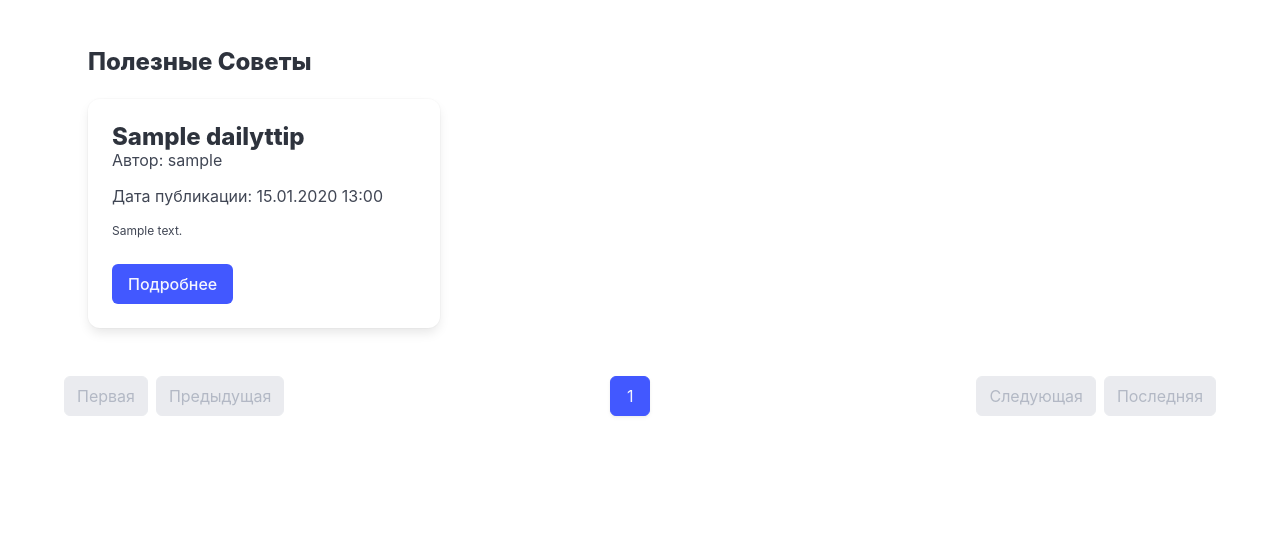
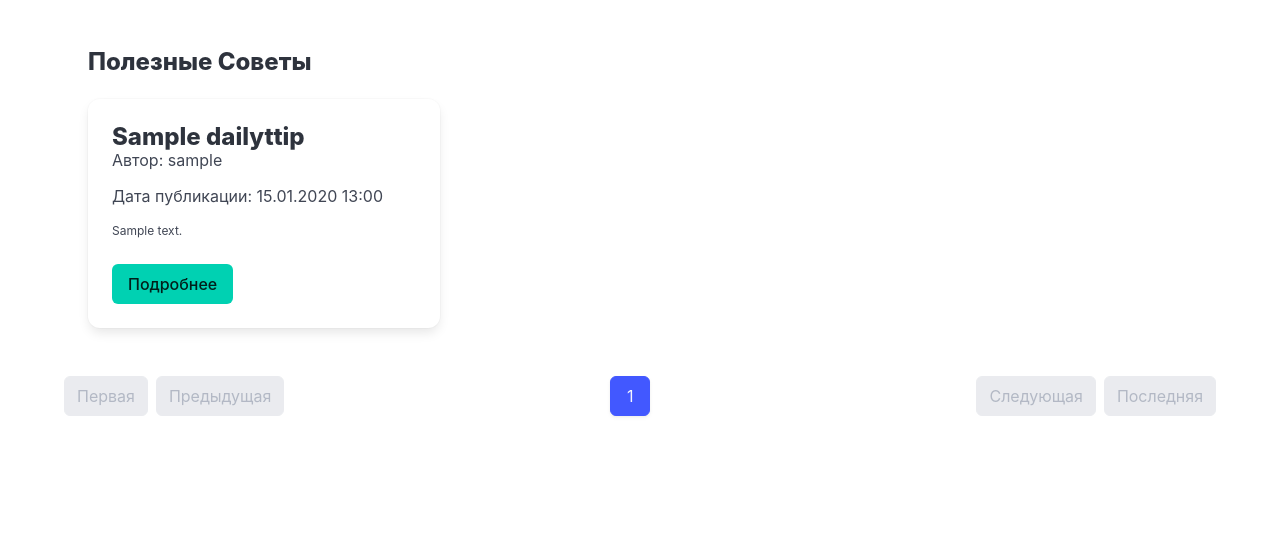
Before and after one commit to 1517mb/cat_time_bot, a Django app: page /tips/ in a window 1280 px wide. Shown: the part 58-602 px from the top of the page. Run offline with Django 5.2, Linux system fonts and the light colour scheme; tables that the repository leaves empty hold one stand-in row (values such as "Sample post"); some libraries are stand-ins or nearby versions.

Commit message:
Change color of button

```diff
--- a/src/templates/tips.html
+++ b/src/templates/tips.html
@@ -18,7 +18,7 @@
                             {{ tip.content|safe }}
                         </div>
                         {% if tip.external_link %}
-                            <a href="{{ tip.external_link }}" class="button is-link" target="_blank">Подробнее</a>
+                            <a href="{{ tip.external_link }}" class="button is-primary" target="_blank">Подробнее</a>
                         {% endif %}
                     </div>
                 </div>
```
